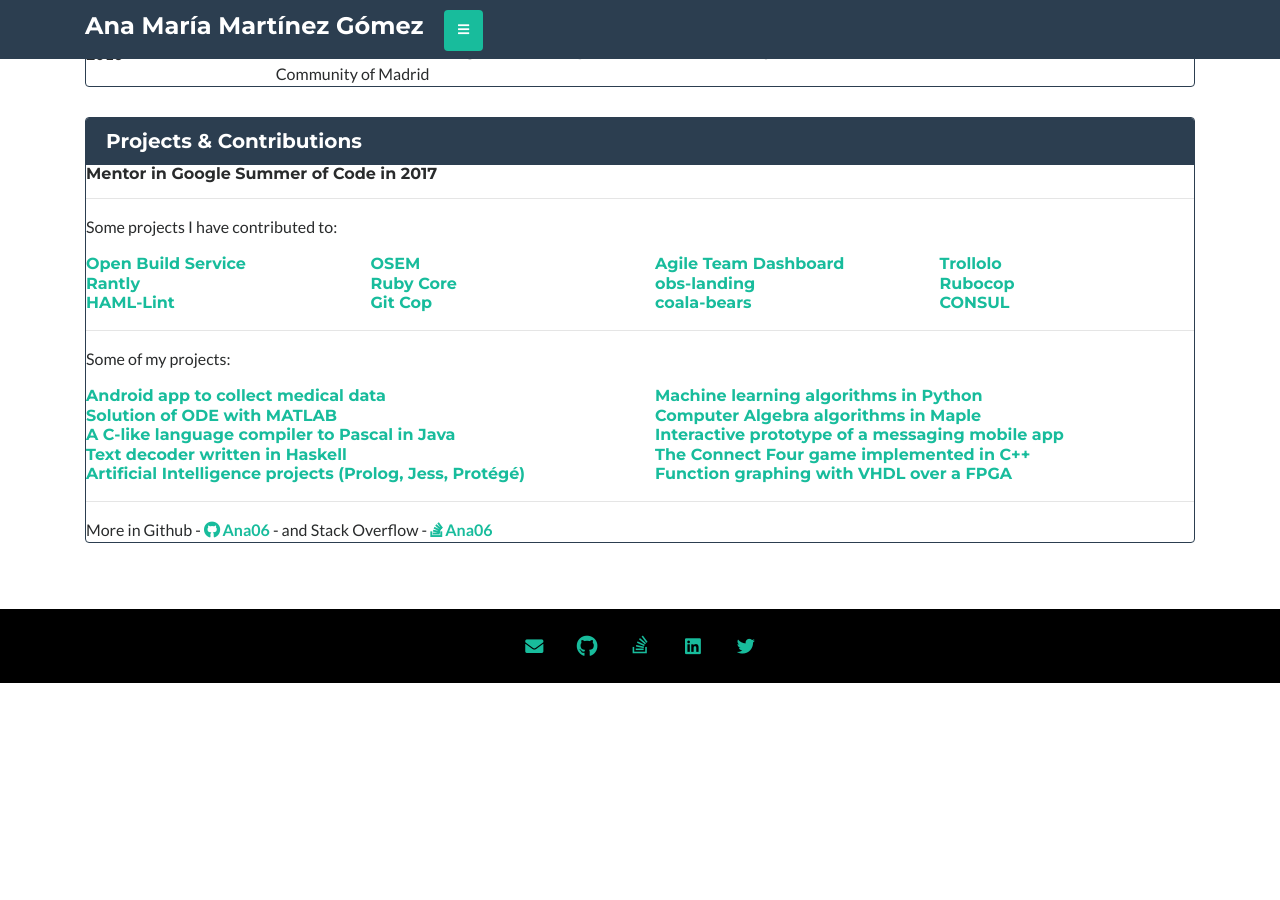
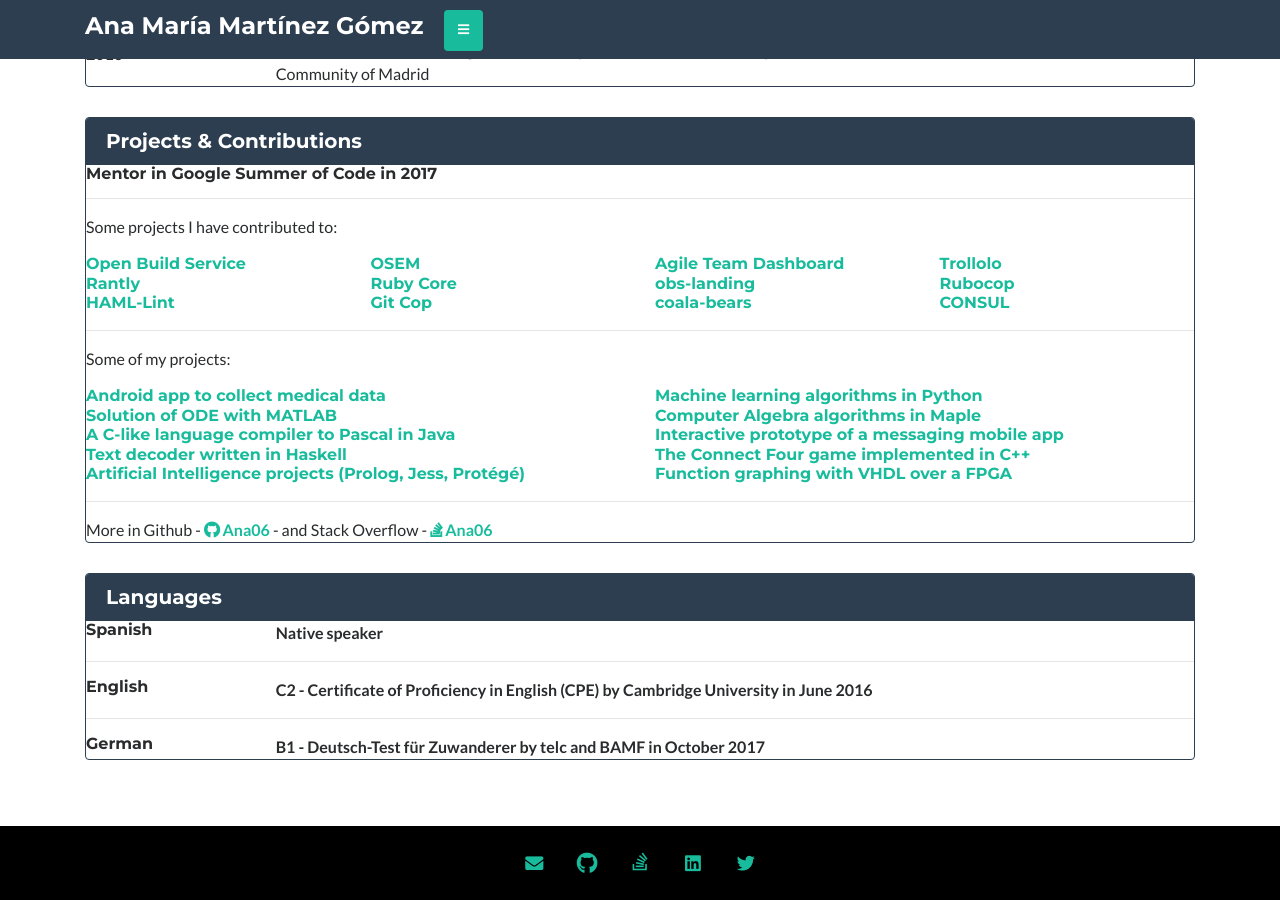
Before and after one commit to vicgalle/ana06.github.io, a Jekyll site: the page built from resume.md, in a window 1280 px wide and 900 px high, scrolled down 940 px. Built offline with Jekyll 4.4.1, drawn with Linux system fonts in a browser that asks for light colours; nearby versions of some CDN libraries; before the commit the page ends 1623 px from its top, so only the background shows below that.

Commit message:
Add languages to Resume

```diff
--- /dev/null
+++ b/_includes/resume/languages.html
@@ -0,0 +1,21 @@
+<div class="card border-secondary post-card">
+  <h5 class="card-header text-white bg-secondary border-secondary">Languages</h5>
+  <div class="card-body">
+    {% for language in page.languages %}
+    <div class="row">
+      <div class="col-12 col-md-2 col-lg-2 .col-xl-1">
+        <h6 class="resume">
+          {{ language.name }}
+        </h6>
+      </div>
+      <div class="col-12 col-md-10 col-lg-10 .col-xl-11">
+        <strong>{{ language.certificate }}</strong>
+      </div>
+    </div>
+
+    {% if language != page.languages.last %}
+    <hr>
+    {% endif %}
+    {% endfor %}
+  </div>
+</div>
--- a/resume.md
+++ b/resume.md
@@ -132,6 +132,14 @@ my_projects:
 
   - name: "Function graphing with VHDL over a FPGA"
     project-url: "Ana06/function-graphing-FPGA"
+
+languages:
+  - name: Spanish
+    certificate: Native speaker
+  - name: English
+    certificate: C2 - Certificate of Proficiency in English (CPE) by Cambridge University in June 2016
+  - name: German
+    certificate: B1 - Deutsch-Test für Zuwanderer by telc and BAMF in October 2017
 ---
 
 <h1 class="text-center title">{{ page.title | escape }}</h1>
@@ -143,3 +151,5 @@ my_projects:
 {% include resume/honors.html %}
 
 {% include resume/contributions.html %}
+
+{% include resume/languages.html %}
```
